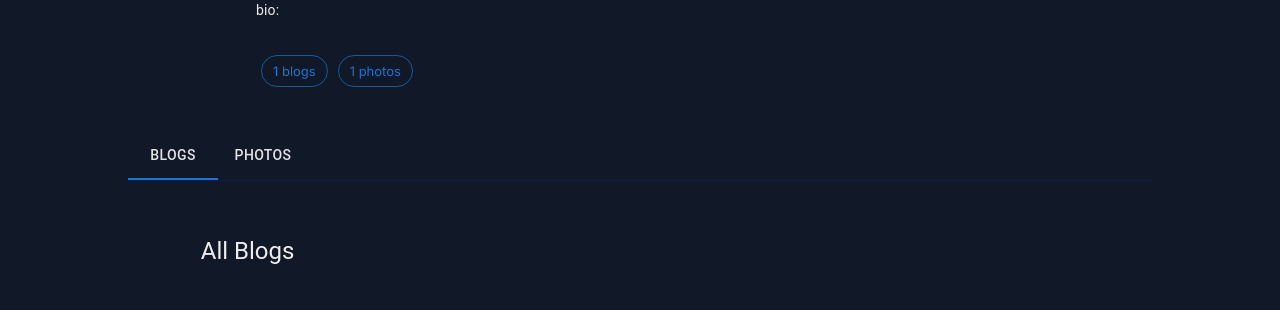
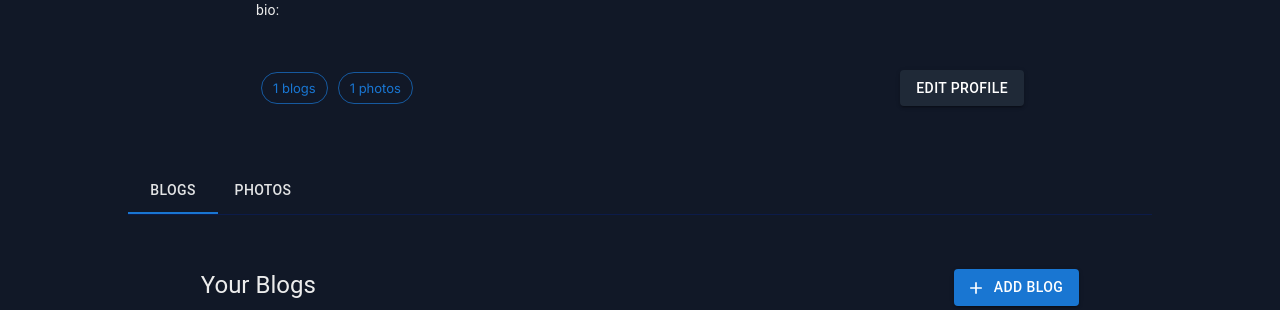
Before and after one commit to MostafaBalousha123/BlogSpot, a React (Create React App) app in the folder client/: page /users/1 in a window 1280 px wide. Shown: the part 469-779 px from the top of the page. Built offline with nearby package versions, Linux system fonts and the light colour scheme; no server answers; what quill-image-resize-module-react would draw is missing.

Commit message:
edit logic  in isYourProfile function

```diff
--- a/client/src/components/BlogsContainer/index.tsx
+++ b/client/src/components/BlogsContainer/index.tsx
@@ -16,19 +16,15 @@ const BlogsContainer:FC<{blogs:IBlogs[]}> = ({ blogs }) => {
 
   const auth = useSelector((state:any) => state.user.user)
 
-  // const isYourProfile = ():boolean => {
-  //   if (!params.id || (params?.id && auth?.id && parseInt(params?.id, 10) === auth?.id)) {
-  //     return true
-  //   }
-  //   return false
-  // }
-
   return (
     <Box>
       <Box className="add-blogs-container">
         <Typography variant="h5">
-          {isYourProfile(params?.id, auth?.id)
-            ? 'Your Blogs' : 'All Blogs'}
+          {params?.id
+            ? isYourProfile(params?.id, auth?.id)
+              ? 'Your Blogs' : 'All Blogs'
+            : 'All Blogs'}
+
         </Typography>
 
         {isYourProfile(params?.id, auth?.id) && (
--- a/client/src/components/PhotosContainer/index.tsx
+++ b/client/src/components/PhotosContainer/index.tsx
@@ -51,8 +51,10 @@ const PhotosContainer:FC<IPhotoContainer> = ({ photos, setPhotos }) => {
     <Box className="photos-container">
       <Box className="photos-container-header">
         <Typography variant="h5">
-          {isYourProfile(params?.id, auth?.id)
-            ? 'Your Photos' : 'All Photos'}
+          {params?.id
+            ? isYourProfile(params?.id, auth?.id)
+              ? 'Your Photos' : 'All Photos'
+            : 'All Photos'}
         </Typography>
 
         {isYourProfile(params?.id, auth?.id)
--- a/client/src/helpers/isYourProfile.tsx
+++ b/client/src/helpers/isYourProfile.tsx
@@ -1,6 +1,6 @@
 export const isYourProfile = (paramsId:string | undefined, authId:number):boolean => {
-  if ((paramsId && authId && parseInt(paramsId, 10) === authId)) {
-    return true
+  if ((paramsId && authId && parseInt(paramsId, 10) !== authId)) {
+    return false
   }
-  return false
+  return true
 }
```
